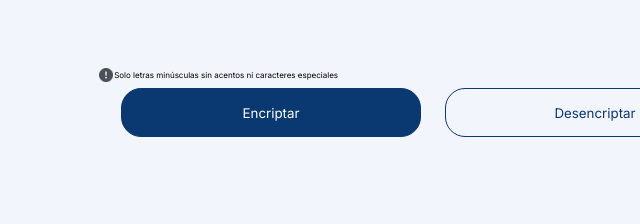
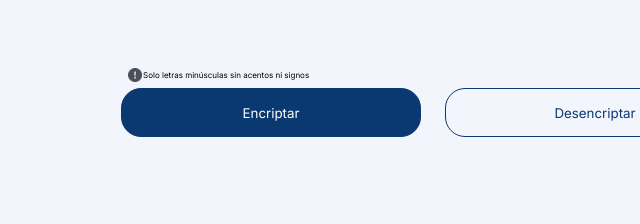
Before and after one commit to MercaderJS/Encriptador-de-texto, a plain HTML site: page index.html in a window 1280 px wide. Shown: the part 430-654 px from the top of the page, 32-672 px from the left. Drawn offline with Linux system fonts and the light colour scheme.

Commit message:
volver a mensaje alerta anterior

```diff
--- a/index.html
+++ b/index.html
@@ -25,7 +25,7 @@
 
             <div class="mensaje__alerta">
              <img class="icono__alerta" src="./img/alerta.png" alt="icono de alerta">
-             <p id="alerta">Solo letras minúsculas sin acentos ni caracteres especiales</p>
+             <p id="alerta">Solo letras minúsculas sin acentos ni signos</p>
            </div>
 
            <div class="botones">
```
